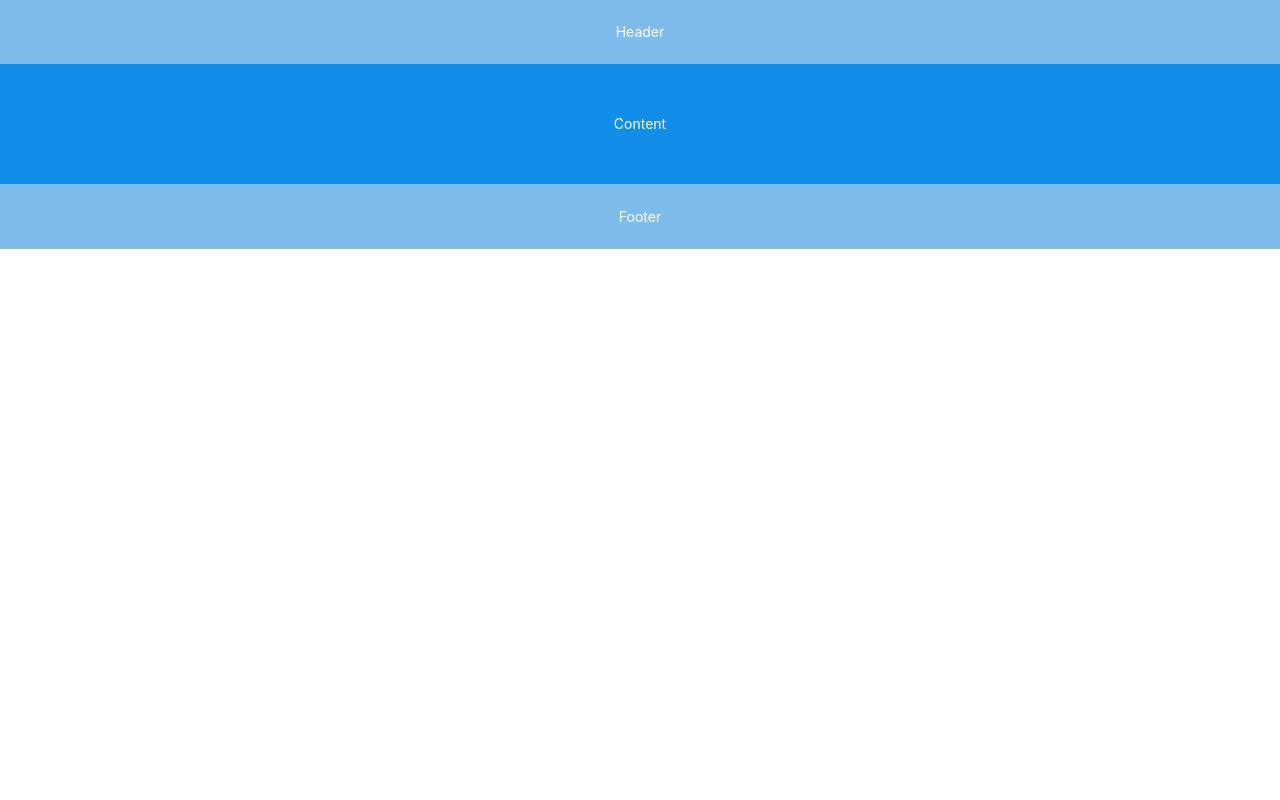
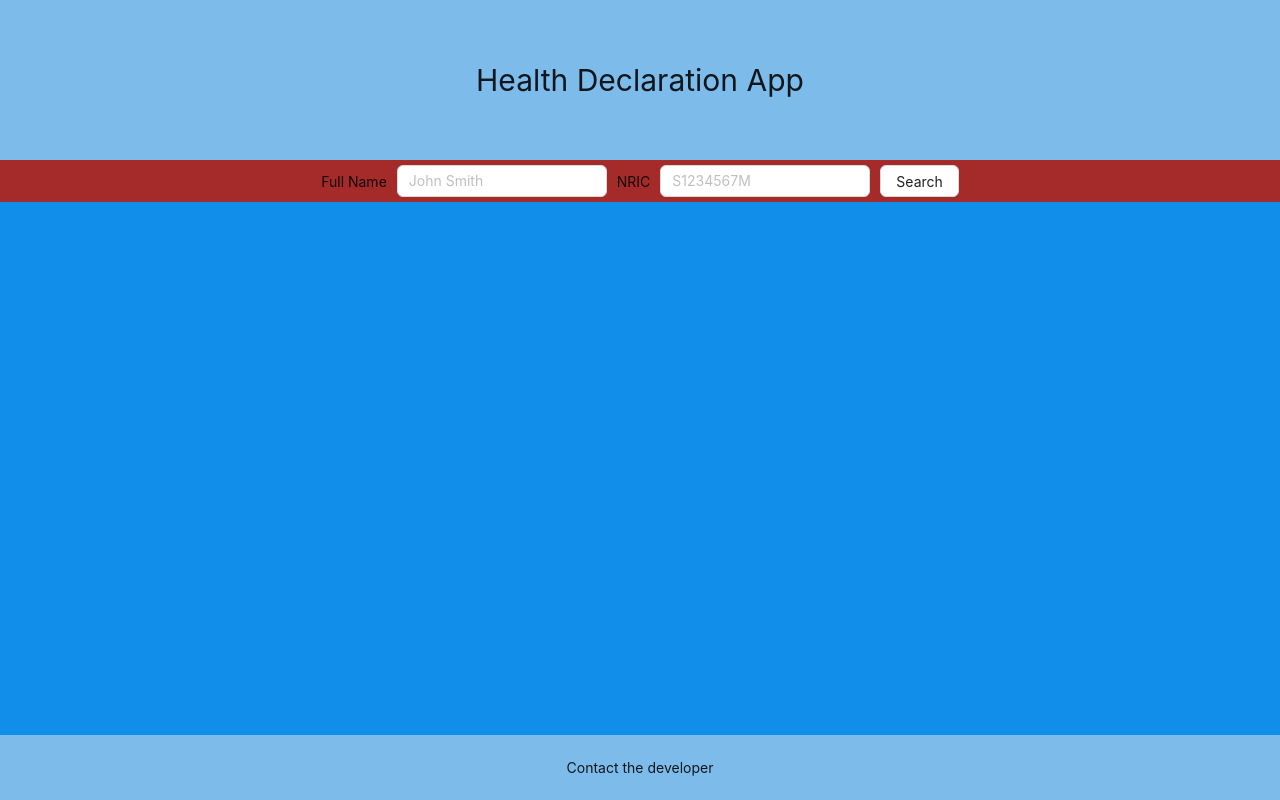
Before and after one commit to pohti/health-decl-front, a React (Create React App) app: page / in a window 1280 px wide. Built offline with nearby package versions, Linux system fonts and the light colour scheme; no server answers.

Commit message:
component for users to enter particulars

```diff
--- a/src/App.css
+++ b/src/App.css
@@ -0,0 +1,13 @@
+.layout-main {
+    min-height: 100vh;
+    text-align: center;
+}
+
+.ant-layout-header {
+    font-size: 30px;
+    min-height: 20vh;
+    max-height: 100px;
+    display: flex;
+    justify-content: center;
+    align-items: center;
+}
--- a/src/App.js
+++ /dev/null
@@ -1,41 +0,0 @@
-import './App.css';
-import { Layout } from 'antd'
-import { getUserHealthInfo } from './api/api';
-
-const { Header, Content, Footer } = Layout
-
-const App = () => {
-
-  return (
-    <Layout className="layout-main">
-      <Header style={headerStyle}>Header</Header>
-      <Content style={contentStyle}>Content</Content>
-      <Footer style={footerStyle}>Footer</Footer>
-    </Layout>
-  );
-}
-
-getUserHealthInfo({ nric: 'S1234567M' })
-
-export default App;
-
-const headerStyle = {
-  textAlign: 'center',
-  color: '#fff',
-  height: 64,
-  paddingInline: 50,
-  lineHeight: '64px',
-  backgroundColor: '#7dbcea',
-};
-const contentStyle = {
-  textAlign: 'center',
-  minHeight: 120,
-  lineHeight: '120px',
-  color: '#fff',
-  backgroundColor: '#108ee9',
-};
-const footerStyle = {
-  textAlign: 'center',
-  color: '#fff',
-  backgroundColor: '#7dbcea',
-};
--- /dev/null
+++ b/src/App.jsx
@@ -0,0 +1,58 @@
+import './App.css';
+import { useState } from 'react'
+import { Layout } from 'antd'
+import ParticularsInput from './components/ParticularsInput';
+import { getUserHealthInfo } from './api/api';
+
+const { Header, Content, Footer } = Layout
+
+const App = () => {
+  const [fullname, setFullname] = useState('')
+  const [nric, setNRIC] = useState('')
+  const [isLoading, setIsLoading] = useState(false)
+  const [userData, setUserData] = useState([])
+
+  const searchUserData = async () => {
+    try {
+      setIsLoading(true)
+      const data = await getUserHealthInfo({ fullname, nric })
+      setUserData(data)
+
+    } catch (eInfo) {
+      console.error(eInfo)
+      alert('Error occured while fetching data')
+    } finally {
+      setIsLoading(false)
+    }
+  }
+
+  return (
+    <Layout className="layout-main">
+      <Header style={headerStyle}>Health Declaration App</Header>
+      <Content style={contentStyle}>
+        <ParticularsInput
+          fullname={fullname} setFullname={setFullname}
+          nric={nric} setNRIC={setNRIC}
+          isLoading={isLoading}
+          searchUserData={searchUserData}
+        />
+      </Content>
+      <Footer style={footerStyle}>Contact the developer</Footer>
+    </Layout>
+  );
+}
+
+// getUserHealthInfo({ nric: 'S1234567M' })
+
+export default App;
+
+const headerStyle = {
+  backgroundColor: '#7dbcea',
+};
+const contentStyle = {
+
+  backgroundColor: '#108ee9',
+};
+const footerStyle = {
+  backgroundColor: '#7dbcea',
+};
--- a/src/api/api.js
+++ b/src/api/api.js
@@ -17,12 +17,11 @@ export const getUserHealthInfo = async (queryParams) => {
 
     try {
         const response = await fetch(apiUrlWithParams, {
-            // mode: 'cors',
             headers,
         })
         const data = await response.json()
         console.log('data', data)
-        return data
+        return data || []
     } catch (error){
         console.error(error)
     }
--- /dev/null
+++ b/src/components/ParticularsInput.css
@@ -0,0 +1,14 @@
+.particulars-input-div {
+    /* max-width: 600px; */
+    display: flex;
+    gap: 10px;
+    padding: 5px;
+
+    background-color: brown;
+    justify-content: center;
+    align-items: center;
+}
+
+.particulars-input-div > span {
+    max-width: 210px;
+}
--- /dev/null
+++ b/src/components/ParticularsInput.jsx
@@ -0,0 +1,32 @@
+import { Input, Button } from 'antd'
+import './ParticularsInput.css'
+
+const ParticularsInput = (props) => {
+    const {
+        fullname, setFullname,
+        nric, setNRIC,
+        isLoading,
+        searchUserData
+    } = props
+
+    const handleFullnameChange = (event) => {
+        setFullname(event.target.value)
+    }
+
+    const handleNRICChange = (event) => {
+        setNRIC(event.target.value)
+    }
+
+    return (
+        <div className='particulars-input-div'>
+            <label>Full Name</label>
+            <Input placeholder="John Smith" onChange={handleFullnameChange} value={fullname} allowClear/>
+
+            <label>NRIC</label>
+            <Input placeholder="S1234567M" onChange={handleNRICChange} value={nric} allowClear/>
+            <Button loading={isLoading} onClick={searchUserData}>Search</Button>
+        </div>
+    )
+}
+
+export default ParticularsInput
--- a/src/index.css
+++ b/src/index.css
@@ -5,6 +5,7 @@ body {
     sans-serif;
   -webkit-font-smoothing: antialiased;
   -moz-osx-font-smoothing: grayscale;
+
 }
 
 code {
```
